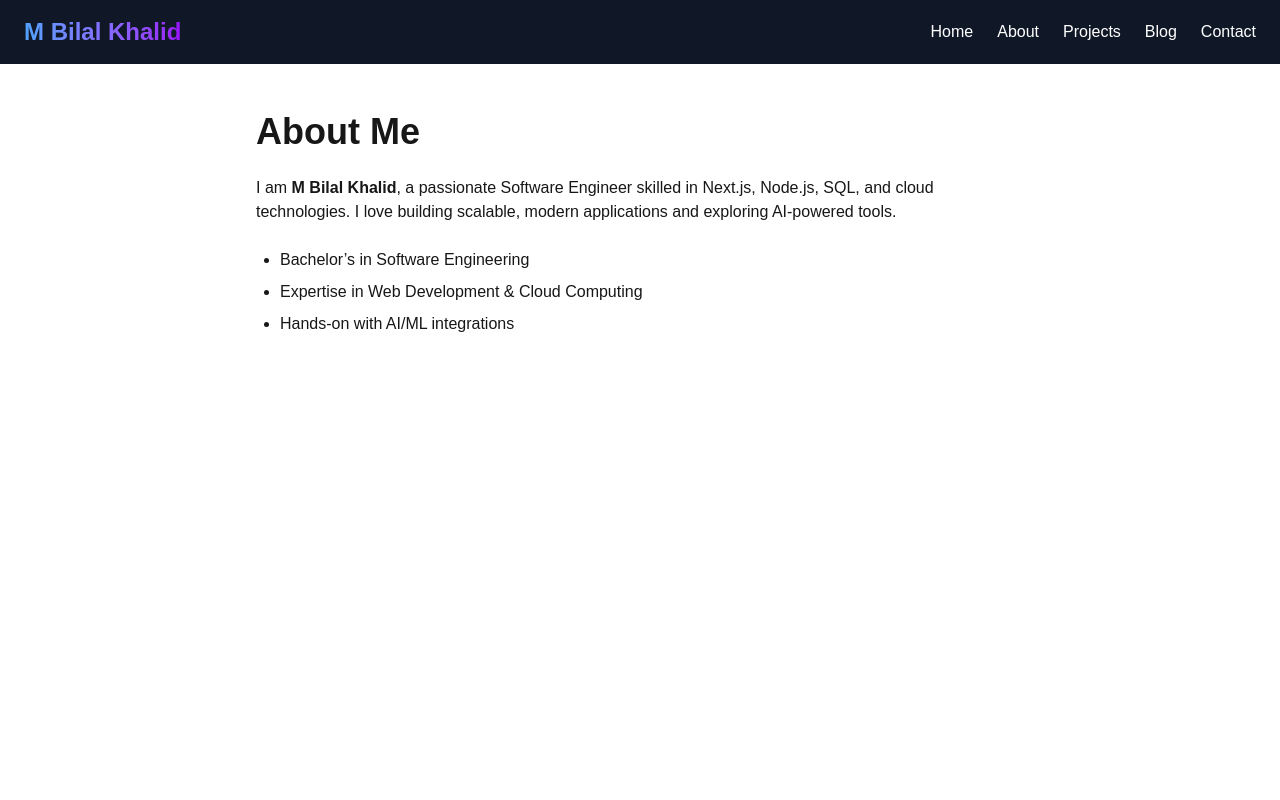
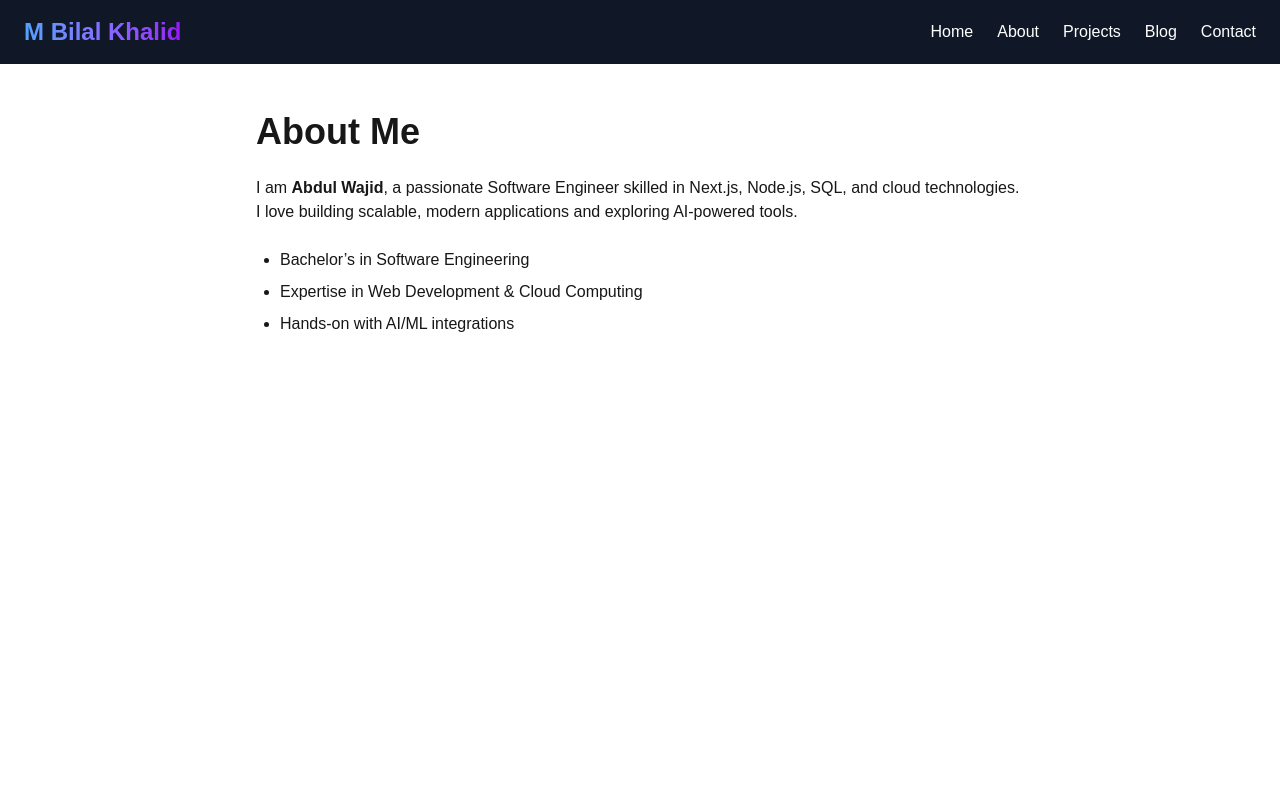
Before and after one commit to Engr-M-Bilal-Khalid/portfolio, a Next.js app: page /about in a window 1280 px wide. Shown: the top 800 px of the page. Built offline with nearby package versions, Linux system fonts and the light colour scheme.

Commit message:
Update name in About Me sectionname
fxv

```diff
--- a/app/about/page.tsx
+++ b/app/about/page.tsx
@@ -3,7 +3,7 @@ export default function AboutPage() {
                     <section className="max-w-3xl mx-auto space-y-6">
                               <h2 className="text-4xl font-bold">About Me</h2>
                               <p>
-                                        I am <strong>M Bilal Khalid</strong>, a passionate Software Engineer skilled in
+                                        I am <strong>Abdul Wajid</strong>, a passionate Software Engineer skilled in
                                         Next.js, Node.js, SQL, and cloud technologies. I love building scalable,
                                         modern applications and exploring AI-powered tools.
                               </p>
```
